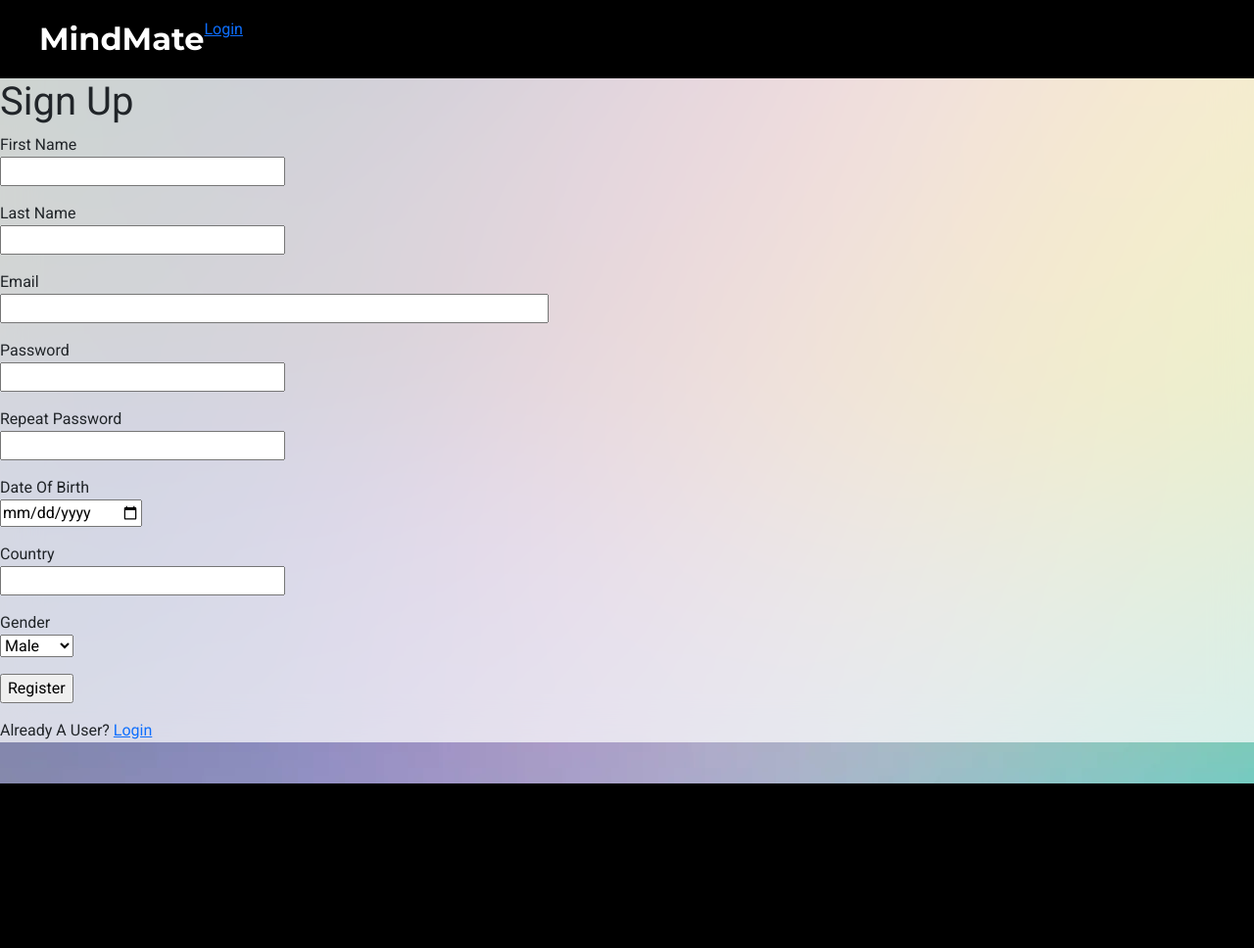
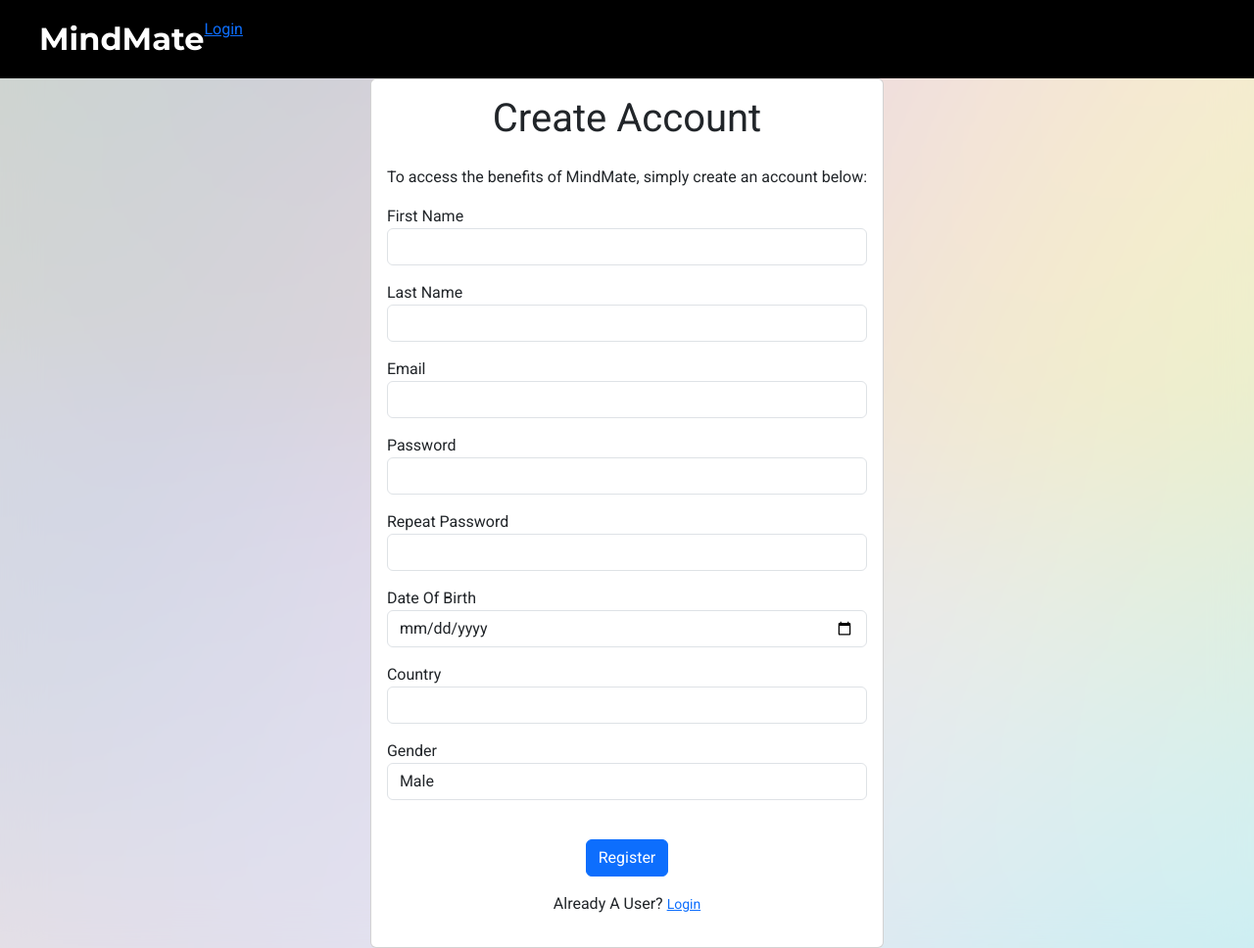
Before and after one commit to knockoffduck/chat-app-project, a Flask app: page /auth/signup in a window 1280 px wide. Shown: the whole page at 98% size. Before the commit the page ends 800 px from the top, so only its background shows below. Run offline with Flask 3, Linux system fonts and the light colour scheme; some libraries are stand-ins or nearby versions.

Commit message:
Manually merging Tom's login and signup pages

```diff
--- a/website/auth.py
+++ b/website/auth.py
@@ -43,4 +43,4 @@ def signup():
         db.session.commit()
         flash('Congratulations, you are now a registered user!')
         return redirect(url_for('auth.login'))
-    return render_template('sign_up.html', title='Sign Up', form=form)
+    return render_template('signup.html', title='Sign Up', form=form)
--- a/website/forms.py
+++ b/website/forms.py
@@ -34,4 +34,4 @@ class EditProfileForm(FlaskForm):
     dob = DateField('Date Of Birth', format='%Y-%m-%d', validators=[DataRequired()])
     country = StringField('Country', validators=[DataRequired()])
     gender = SelectField('Gender', choices=[('M', 'Male'), ('F', 'Female'), ('O', 'Other')], validators=[DataRequired()])
-    submit = SubmitField('Submit')
+    submit = SubmitField('Save Changes')
--- a/website/templates/sign_up.html
+++ /dev/null
@@ -1,73 +0,0 @@
-{% extends "base.html" %} {% block title %} Sign Up {% endblock %} {% block
-    content_header %} Login {% endblock %} {% block content %}
-
-    {% with messages = get_flashed_messages() %}
-    {% if messages %}
-        {% for message in messages %}
-        <p>{{ message }}</p>
-        {% endfor %}
-    {% endif %}
-    {% endwith %}
-<h1>Sign Up</h1>
-    <form action="" method="post">
-        {{ form.hidden_tag() }}
-        <p>
-            {{ form.firstname.label }}<br>
-            {{ form.firstname(size=32) }}<br>
-            {% for error in form.firstname.errors %}
-            <span style="color: red;">[{{ error }}]</span>
-            {% endfor %}
-        </p>
-        <p>
-            {{ form.lastname.label }}<br>
-            {{ form.lastname(size=32) }}<br>
-            {% for error in form.lastname.errors %}
-            <span style="color: red;">[{{ error }}]</span>
-            {% endfor %}
-        </p>
-        <p>
-            {{ form.email.label }}<br>
-            {{ form.email(size=64) }}<br>
-            {% for error in form.email.errors %}
-            <span style="color: red;">[{{ error }}]</span>
-            {% endfor %}
-        </p>
-        <p>
-            {{ form.password.label }}<br>
-            {{ form.password(size=32) }}<br>
-            {% for error in form.password.errors %}
-            <span style="color: red;">[{{ error }}]</span>
-            {% endfor %}
-        </p>
-        <p>
-            {{ form.password2.label }}<br>
-            {{ form.password2(size=32) }}<br>
-            {% for error in form.password2.errors %}
-            <span style="color: red;">[{{ error }}]</span>
-            {% endfor %}
-        </p>
-        <p>
-            {{ form.dob.label }}<br>
-            {{ form.dob }}<br>
-            {% for error in form.dob.errors %}
-            <span style="color: red;">[{{ error }}]</span>
-            {% endfor %}
-        </p>
-        <p>
-            {{ form.country.label }}<br>
-            {{ form.country(size=32) }}<br>
-            {% for error in form.country.errors %}
-            <span style="color: red;">[{{ error }}]</span>
-            {% endfor %}
-        </p>
-        <p>
-            {{ form.gender.label }}<br>
-            {{ form.gender }}<br>
-            {% for error in form.gender.errors %}
-            <span style="color: red;">[{{ error }}]</span>
-            {% endfor %}
-        </p>
-        <p>{{ form.submit() }}</p>
-    </form>
-    <p>Already A User? <a href="{{ url_for('auth.login') }}">Login</a></p>
-{% endblock %}
--- /dev/null
+++ b/website/templates/signup.html
@@ -0,0 +1,119 @@
+{% extends "base.html" %} {% block title %} Sign Up {% endblock %} {% block
+    content_header %} Login {% endblock %} {% block content %}
+
+{% block css %}
+  <link rel="stylesheet" type="text/css" href="{{ url_for('static', filename='login/login.css') }}" />
+{% endblock %}
+
+  <div class="d-flex justify-content-center align-items-center">
+    <div class="fixed-box" id="signup-box">
+      {% with messages = get_flashed_messages() %}
+        {% if messages %}
+            {% for message in messages %}
+            <p>{{ message }}</p>
+            {% endfor %}
+        {% endif %}
+      {% endwith %}
+      <div class="card">
+        <div class="card-body">
+          <h1 class="text-center mb-4">Create Account</h1>
+          <p class="fmessage">To access the benefits of MindMate, simply create an account below:</p>
+          <form action="" method="POST">
+            {{ form.hidden_tag() }}
+            <div class="form-row">
+              <div class="col form-group" id="col">
+                <p>
+                    {{ form.firstname.label }}
+                    {{ form.firstname(id="first_name", class="form-control") }}
+                    {% for error in form.firstname.errors %}
+                    <span class="errors">[{{ error }}]</span>
+                    {% endfor %}
+                </p>
+              </div>
+              <div class="col form-group" id="col">
+                <p>
+                    {{ form.lastname.label }}
+                    {{ form.lastname(id="last_name", class="form-control") }}
+                    {% for error in form.lastname.errors %}
+                    <span class="errors">[{{ error }}]</span>
+                    {% endfor %}
+                </p>
+              </div>
+            </div>
+
+            <div class="form-group"  id="col">
+              <p>
+              {{ form.email.label }}
+              {{ form.email(id="email", class="form-control") }}
+              {% for error in form.email.errors %}
+              <span class="errors">[{{ error }}]</span>
+              {% endfor %}
+              </p>
+            </div>
+
+            <div class="form-row">
+              <div class="col form-group" id="col">
+                <p>
+                  {{ form.password.label }}
+                  {{ form.password(id="password", class="form-control") }}
+                  {% for error in form.password.errors %}
+                  <span class="errors">[{{ error }}]</span>
+                  {% endfor %}
+                </p>
+              </div>
+              <div class="col form-group" id="col">
+                <p>
+                  {{ form.password2.label }}
+                  {{ form.password2(id="confirm_password", class="form-control") }}
+                  {% for error in form.password2.errors %}
+                  <span class="errors">[{{ error }}]</span>
+                  {% endfor %}
+                </p>
+              </div>
+            </div>
+
+            <div class="form-group"  id="col">
+              <p>
+                {{ form.dob.label }}
+                {{ form.dob(id="dob", class="form-control") }}
+                {% for error in form.dob.errors %}
+                <span class="errors">[{{ error }}]</span>
+                {% endfor %}
+              </p>
+            </div>
+
+            <div class="form-row">
+              <div class="col form-group" id="col">
+                <p>
+                  {{ form.country.label }}
+                  {{ form.country(id="country", class="form-control") }}
+                  {% for error in form.country.errors %}
+                  <span class="errors">[{{ error }}]</span>
+                  {% endfor %}
+                </p>
+              </div>
+              <div class="col form-group" id="col">
+                <p>
+                  {{ form.gender.label }}
+                  {{ form.gender(id="gender", class="form-control") }}
+                  {% for error in form.gender.errors %}
+                  <span class="errors">[{{ error }}]</span>
+                  {% endfor %}
+                </p>
+              </div>
+            </div>
+
+            <div class="form-group text-center">
+              <p>{{ form.submit(class="btn btn-primary mt-4") }}</p>
+              <div class="mt-2">
+                <p>Already A User? <a href="{{ url_for('auth.login') }}" class="text-primary small">Login</a></p>
+              </div>
+            </div>
+          </form>
+        </div>
+      </div>
+    </div>
+  </div>
+
+
+{% endblock %}
--- a/website/views.py
+++ b/website/views.py
@@ -103,7 +103,7 @@ def account():
         current_user.country = form.country.data
         current_user.gender = form.gender.data
         db.session.commit()
-        flash('Your changes have been saved.')
+        flash('Success! Your changes have been saved.')
         return redirect(url_for('views.account'))
     elif request.method == 'GET':
         form.firstname.data = current_user.firstname
```
Also changed, not shown: website/templates/login.html (+35 -13 lines).
